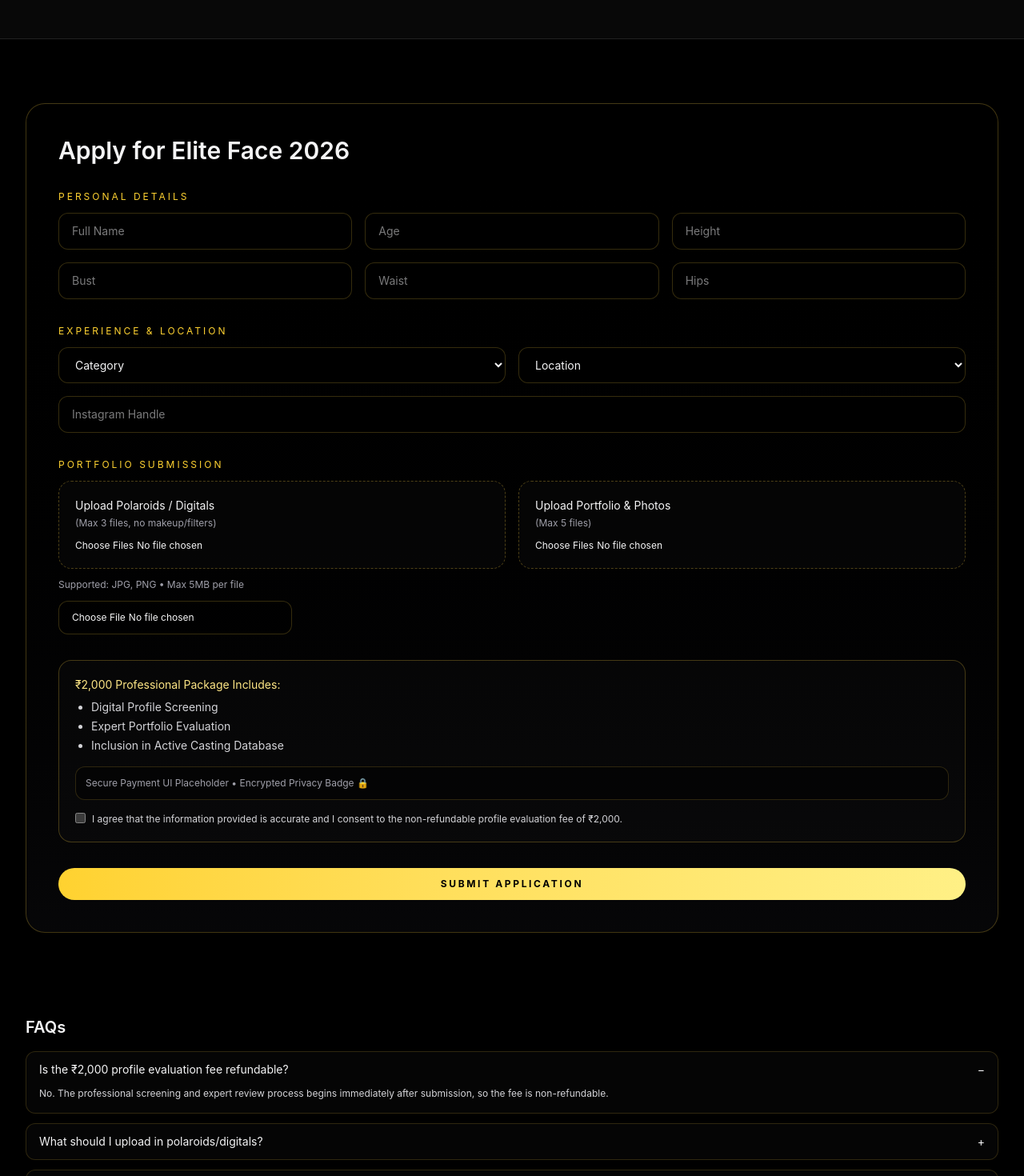
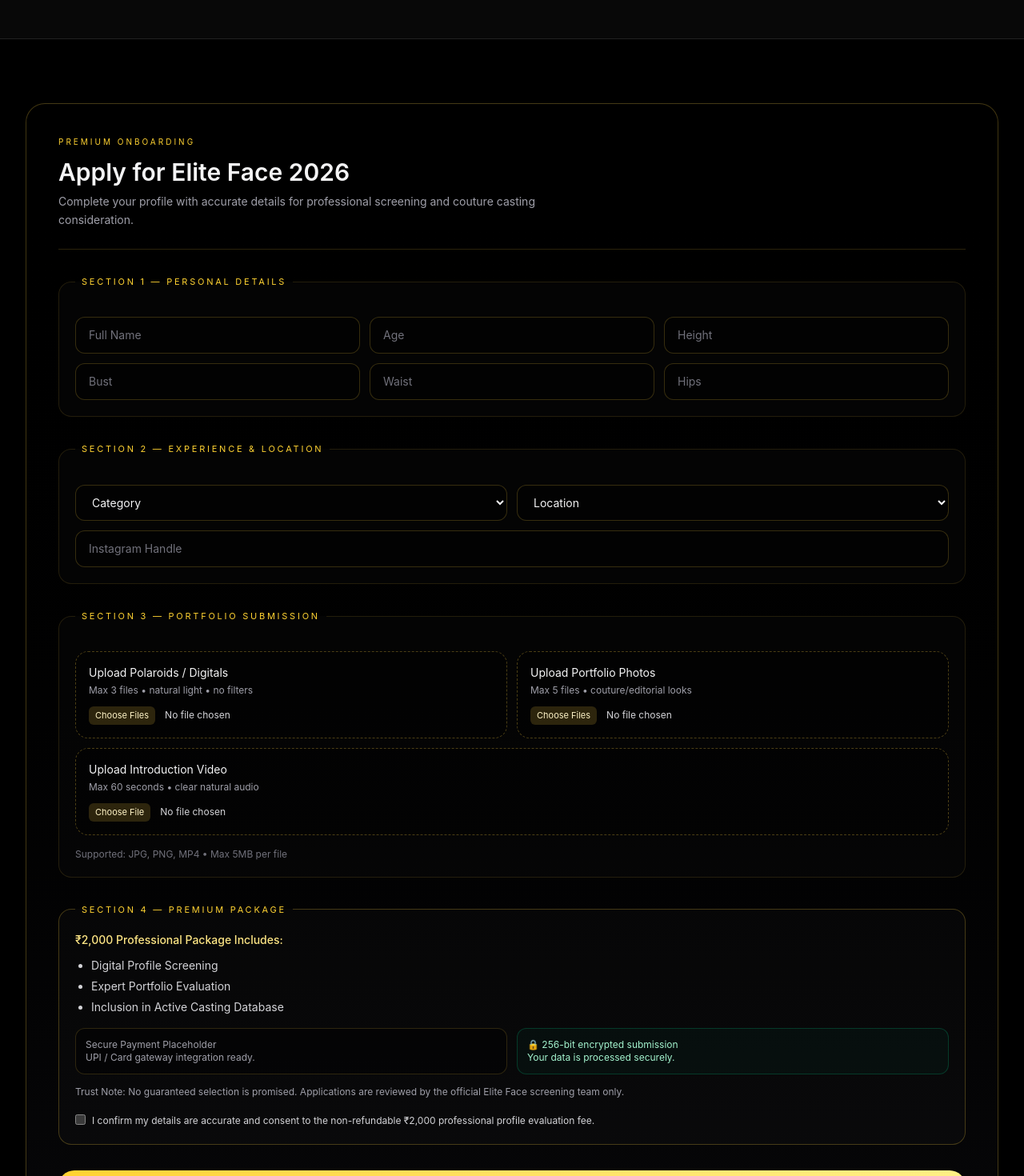
Before and after one commit to busalatejaswi7-jpg/elite-face, a React (Vite) app: page / in a window 1280 px wide. Shown: the part 3100-4570 px from the top of the page at 80% size. Built offline with nearby package versions, Linux system fonts and the light colour scheme.

Commit message:
Refine premium apply form styling and structure

```diff
--- a/src/App.jsx
+++ b/src/App.jsx
@@ -541,25 +541,46 @@ function App() {
               <p className="mt-3 text-zinc-300">Your premium screening request has been submitted successfully.</p>
             </div>
           ) : (
-          <div className="rounded-3xl border border-[#D4AF37]/30 bg-gradient-to-b from-black/70 to-zinc-950/70 p-6 shadow-2xl backdrop-blur-xl sm:p-10">
-            <h3 className="text-2xl font-semibold sm:text-3xl">Apply for Elite Face 2026</h3>
-            <form onSubmit={handleSubmit} className="mt-8 space-y-8">
-              <div className="space-y-3"><p className="text-xs uppercase tracking-[0.25em] text-amber-300">Personal Details</p>
-                <div className="grid gap-4 sm:grid-cols-2 lg:grid-cols-3">{['name','age','height','bust','waist','hips'].map((field)=>(<input key={field} required name={field} placeholder={field==='name'?'Full Name':field[0].toUpperCase()+field.slice(1)} onChange={(e)=>setFormData({...formData,[field]:e.target.value})} className="rounded-xl border border-[#D4AF37]/25 bg-black/40 px-4 py-3 text-sm outline-none focus:border-[#D4AF37]/60"/>))}</div>
-              </div>
-              <div className="space-y-3"><p className="text-xs uppercase tracking-[0.25em] text-amber-300">Experience & Location</p>
-                <div className="grid gap-4 sm:grid-cols-2">
-                  <select required onChange={(e)=>setFormData({...formData,category:e.target.value})} className="rounded-xl border border-[#D4AF37]/25 bg-black/40 px-4 py-3 text-sm"><option value="">Category</option><option>Runway Editorial</option><option>Luxury Campaign</option><option>Beauty & Cosmetics</option><option>Digital Creator</option><option>New Face Discovery</option></select>
-                  <select required onChange={(e)=>setFormData({...formData,city:e.target.value})} className="rounded-xl border border-[#D4AF37]/25 bg-black/40 px-4 py-3 text-sm"><option value="">Location</option><option>Mumbai</option><option>Delhi</option><option>Bengaluru</option><option>International</option><option>Others</option></select>
-                  <input required placeholder="Instagram Handle" onChange={(e)=>setFormData({...formData,instagram:e.target.value})} className="rounded-xl border border-[#D4AF37]/25 bg-black/40 px-4 py-3 text-sm sm:col-span-2"/>
-                </div></div>
-              <div className="space-y-3"><p className="text-xs uppercase tracking-[0.25em] text-amber-300">Portfolio Submission</p>
-                <div className="grid gap-4 sm:grid-cols-2"><label className="rounded-2xl border border-dashed border-[#D4AF37]/35 bg-white/[0.02] p-5 text-sm">Upload Polaroids / Digitals<p className="mt-1 text-xs text-zinc-400">(Max 3 files, no makeup/filters)</p><input type="file" accept=".jpg,.jpeg,.png" multiple className="mt-3 block w-full text-xs"/></label>
-                <label className="rounded-2xl border border-dashed border-[#D4AF37]/35 bg-white/[0.02] p-5 text-sm">Upload Portfolio & Photos<p className="mt-1 text-xs text-zinc-400">(Max 5 files)</p><input type="file" accept=".jpg,.jpeg,.png" multiple className="mt-3 block w-full text-xs"/></label></div>
-                <p className="text-xs text-zinc-400">Supported: JPG, PNG • Max 5MB per file</p><input type="file" accept="video/*" className="rounded-xl border border-[#D4AF37]/25 bg-black/40 px-4 py-3 text-xs"/>
-              </div>
-              <div className="rounded-2xl border border-[#D4AF37]/30 bg-white/[0.02] p-5"><p className="text-sm text-amber-200">₹2,000 Professional Package Includes:</p><ul className="mt-2 list-disc space-y-1 pl-5 text-sm text-zinc-300"><li>Digital Profile Screening</li><li>Expert Portfolio Evaluation</li><li>Inclusion in Active Casting Database</li></ul><div className="mt-4 rounded-xl border border-[#D4AF37]/20 bg-black/40 p-3 text-xs text-zinc-400">Secure Payment UI Placeholder • Encrypted Privacy Badge 🔒</div><label className="mt-4 flex items-start gap-2 text-xs text-zinc-300"><input type="checkbox" required onChange={(e)=>setFormData({...formData,legalConsent:e.target.checked})}/>I agree that the information provided is accurate and I consent to the non-refundable profile evaluation fee of ₹2,000.</label></div>
-              <button type="submit" className="w-full rounded-full bg-gradient-to-r from-amber-300 to-yellow-200 py-3 text-xs font-bold uppercase tracking-[0.22em] text-black">Submit Application</button>
+          <div className="rounded-3xl border border-[#D4AF37]/30 bg-gradient-to-b from-black/75 to-zinc-950/75 p-5 shadow-[0_25px_80px_rgba(0,0,0,0.68)] backdrop-blur-xl sm:p-8 lg:p-10">
+            <div className="border-b border-[#D4AF37]/20 pb-6">
+              <p className="text-[10px] uppercase tracking-[0.3em] text-amber-300">Premium Onboarding</p>
+              <h3 className="mt-3 text-2xl font-semibold sm:text-3xl">Apply for Elite Face 2026</h3>
+              <p className="mt-2 max-w-2xl text-sm leading-relaxed text-zinc-400">Complete your profile with accurate details for professional screening and couture casting consideration.</p>
+            </div>
+            <form onSubmit={handleSubmit} className="mt-6 space-y-6 sm:mt-8 sm:space-y-8">
+              <fieldset className="space-y-4 rounded-2xl border border-[#D4AF37]/15 bg-white/[0.015] p-4 sm:p-5">
+                <legend className="px-2 text-[11px] uppercase tracking-[0.25em] text-amber-300">Section 1 — Personal Details</legend>
+                <div className="grid gap-3 sm:grid-cols-2 lg:grid-cols-3">{['name','age','height','bust','waist','hips'].map((field)=>(<input key={field} required name={field} placeholder={field==='name'?'Full Name':field[0].toUpperCase()+field.slice(1)} onChange={(e)=>setFormData({...formData,[field]:e.target.value})} className="w-full rounded-xl border border-[#D4AF37]/25 bg-black/45 px-4 py-3 text-sm text-zinc-100 outline-none transition duration-300 placeholder:text-zinc-500 focus:border-[#D4AF37]/65 focus:bg-black/55"/>))}</div>
+              </fieldset>
+              <fieldset className="space-y-4 rounded-2xl border border-[#D4AF37]/15 bg-white/[0.015] p-4 sm:p-5">
+                <legend className="px-2 text-[11px] uppercase tracking-[0.25em] text-amber-300">Section 2 — Experience & Location</legend>
+                <div className="grid gap-3 sm:grid-cols-2">
+                  <select required onChange={(e)=>setFormData({...formData,category:e.target.value})} className="w-full rounded-xl border border-[#D4AF37]/25 bg-black/45 px-4 py-3 text-sm text-zinc-100 outline-none transition duration-300 focus:border-[#D4AF37]/65"><option value="">Category</option><option>Runway Editorial</option><option>Luxury Campaign</option><option>Beauty & Cosmetics</option><option>Digital Creator</option><option>New Face Discovery</option></select>
+                  <select required onChange={(e)=>setFormData({...formData,city:e.target.value})} className="w-full rounded-xl border border-[#D4AF37]/25 bg-black/45 px-4 py-3 text-sm text-zinc-100 outline-none transition duration-300 focus:border-[#D4AF37]/65"><option value="">Location</option><option>Mumbai</option><option>Delhi</option><option>Bengaluru</option><option>International</option><option>Others</option></select>
+                  <input required placeholder="Instagram Handle" onChange={(e)=>setFormData({...formData,instagram:e.target.value})} className="w-full rounded-xl border border-[#D4AF37]/25 bg-black/45 px-4 py-3 text-sm text-zinc-100 outline-none transition duration-300 placeholder:text-zinc-500 focus:border-[#D4AF37]/65 sm:col-span-2"/>
+                </div>
+              </fieldset>
+              <fieldset className="space-y-4 rounded-2xl border border-[#D4AF37]/15 bg-white/[0.015] p-4 sm:p-5">
+                <legend className="px-2 text-[11px] uppercase tracking-[0.25em] text-amber-300">Section 3 — Portfolio Submission</legend>
+                <div className="grid gap-3 sm:grid-cols-2">
+                  <label className="rounded-2xl border border-dashed border-[#D4AF37]/35 bg-black/35 p-4 text-sm transition hover:border-[#D4AF37]/55 hover:bg-black/45">Upload Polaroids / Digitals<p className="mt-1 text-xs text-zinc-400">Max 3 files • natural light • no filters</p><input type="file" accept=".jpg,.jpeg,.png" multiple className="mt-3 block w-full text-xs text-zinc-300 file:mr-3 file:rounded-md file:border-0 file:bg-[#D4AF37]/20 file:px-2 file:py-1 file:text-[11px] file:text-amber-100"/></label>
+                  <label className="rounded-2xl border border-dashed border-[#D4AF37]/35 bg-black/35 p-4 text-sm transition hover:border-[#D4AF37]/55 hover:bg-black/45">Upload Portfolio Photos<p className="mt-1 text-xs text-zinc-400">Max 5 files • couture/editorial looks</p><input type="file" accept=".jpg,.jpeg,.png" multiple className="mt-3 block w-full text-xs text-zinc-300 file:mr-3 file:rounded-md file:border-0 file:bg-[#D4AF37]/20 file:px-2 file:py-1 file:text-[11px] file:text-amber-100"/></label>
+                  <label className="rounded-2xl border border-dashed border-[#D4AF37]/35 bg-black/35 p-4 text-sm transition hover:border-[#D4AF37]/55 hover:bg-black/45 sm:col-span-2">Upload Introduction Video<p className="mt-1 text-xs text-zinc-400">Max 60 seconds • clear natural audio</p><input type="file" accept="video/*" className="mt-3 block w-full text-xs text-zinc-300 file:mr-3 file:rounded-md file:border-0 file:bg-[#D4AF37]/20 file:px-2 file:py-1 file:text-[11px] file:text-amber-100"/></label>
+                </div>
+                <p className="text-xs text-zinc-500">Supported: JPG, PNG, MP4 • Max 5MB per file</p>
+              </fieldset>
+              <fieldset className="rounded-2xl border border-[#D4AF37]/30 bg-white/[0.02] p-4 sm:p-5">
+                <legend className="px-2 text-[11px] uppercase tracking-[0.25em] text-amber-300">Section 4 — Premium Package</legend>
+                <p className="text-sm font-medium text-amber-200">₹2,000 Professional Package Includes:</p>
+                <ul className="mt-3 list-disc space-y-1.5 pl-5 text-sm text-zinc-300"><li>Digital Profile Screening</li><li>Expert Portfolio Evaluation</li><li>Inclusion in Active Casting Database</li></ul>
+                <div className="mt-4 grid gap-3 text-xs sm:grid-cols-2">
+                  <div className="rounded-xl border border-[#D4AF37]/20 bg-black/40 p-3 text-zinc-400">Secure Payment Placeholder<br />UPI / Card gateway integration ready.</div>
+                  <div className="rounded-xl border border-emerald-500/25 bg-emerald-900/10 p-3 text-emerald-200">🔒 256-bit encrypted submission<br />Your data is processed securely.</div>
+                </div>
+                <p className="mt-3 text-xs leading-relaxed text-zinc-400">Trust Note: No guaranteed selection is promised. Applications are reviewed by the official Elite Face screening team only.</p>
+                <label className="mt-4 flex items-start gap-2 text-xs leading-relaxed text-zinc-300"><input type="checkbox" required onChange={(e)=>setFormData({...formData,legalConsent:e.target.checked})} className="mt-0.5"/>I confirm my details are accurate and consent to the non-refundable ₹2,000 professional profile evaluation fee.</label>
+              </fieldset>
+              <button type="submit" className="w-full rounded-full bg-gradient-to-r from-amber-300 to-yellow-200 py-3 text-xs font-bold uppercase tracking-[0.22em] text-black transition duration-300 hover:scale-[1.01] hover:shadow-[0_10px_30px_rgba(212,175,55,0.3)]">Submit Application</button>
             </form>
           </div>) }
         </section>
```
